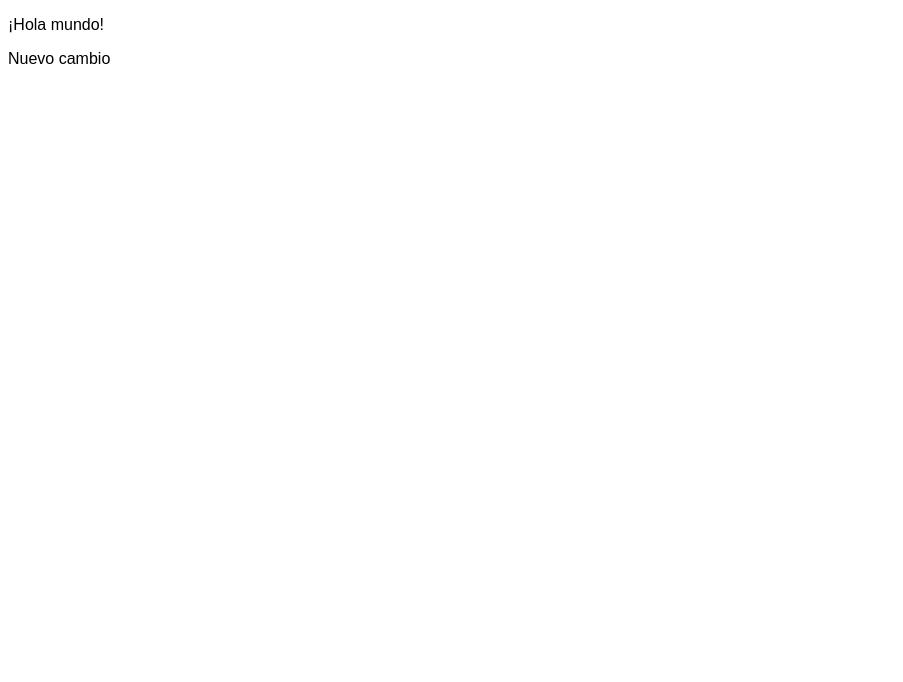
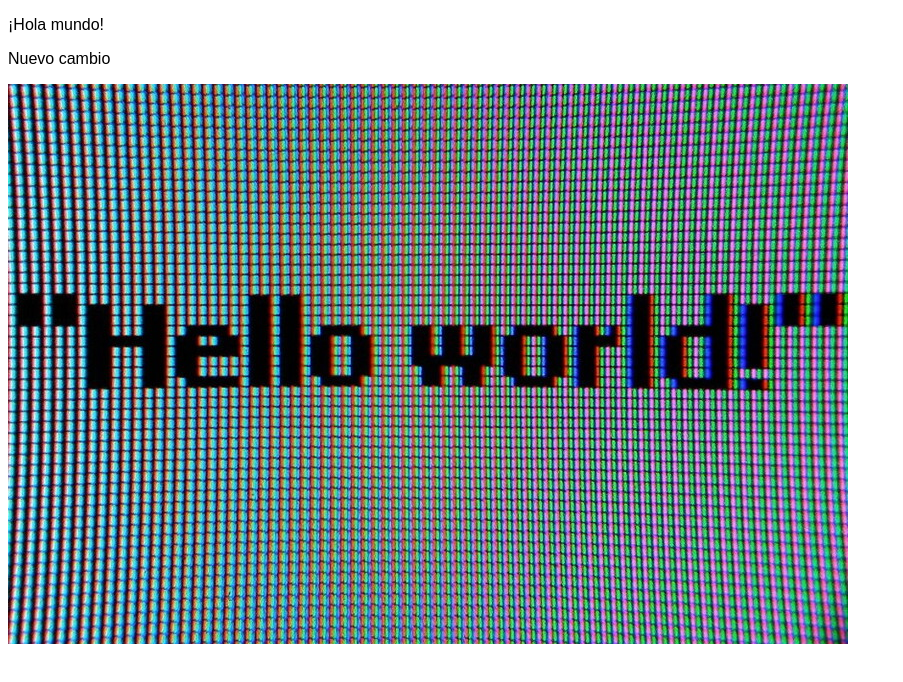
Before and after one commit to Rub1z/GuiaGitHub, a plain HTML site: page index.html in a window 1280 px wide. Shown: the whole page, without its empty margins (0-903 px from the left). Drawn offline with Linux system fonts and the light colour scheme.

Commit message:
Añadida imagen al index.html

```diff
--- a/index.html
+++ b/index.html
@@ -10,5 +10,6 @@
 <body>
 	<p>¡Hola mundo!</p>
 	<p>Nuevo cambio</p>
+	<div><img src="HolaM.jpg">	</div>
 </body>
 </html>
```
Also changed, not shown: HolaM.jpg (added).
